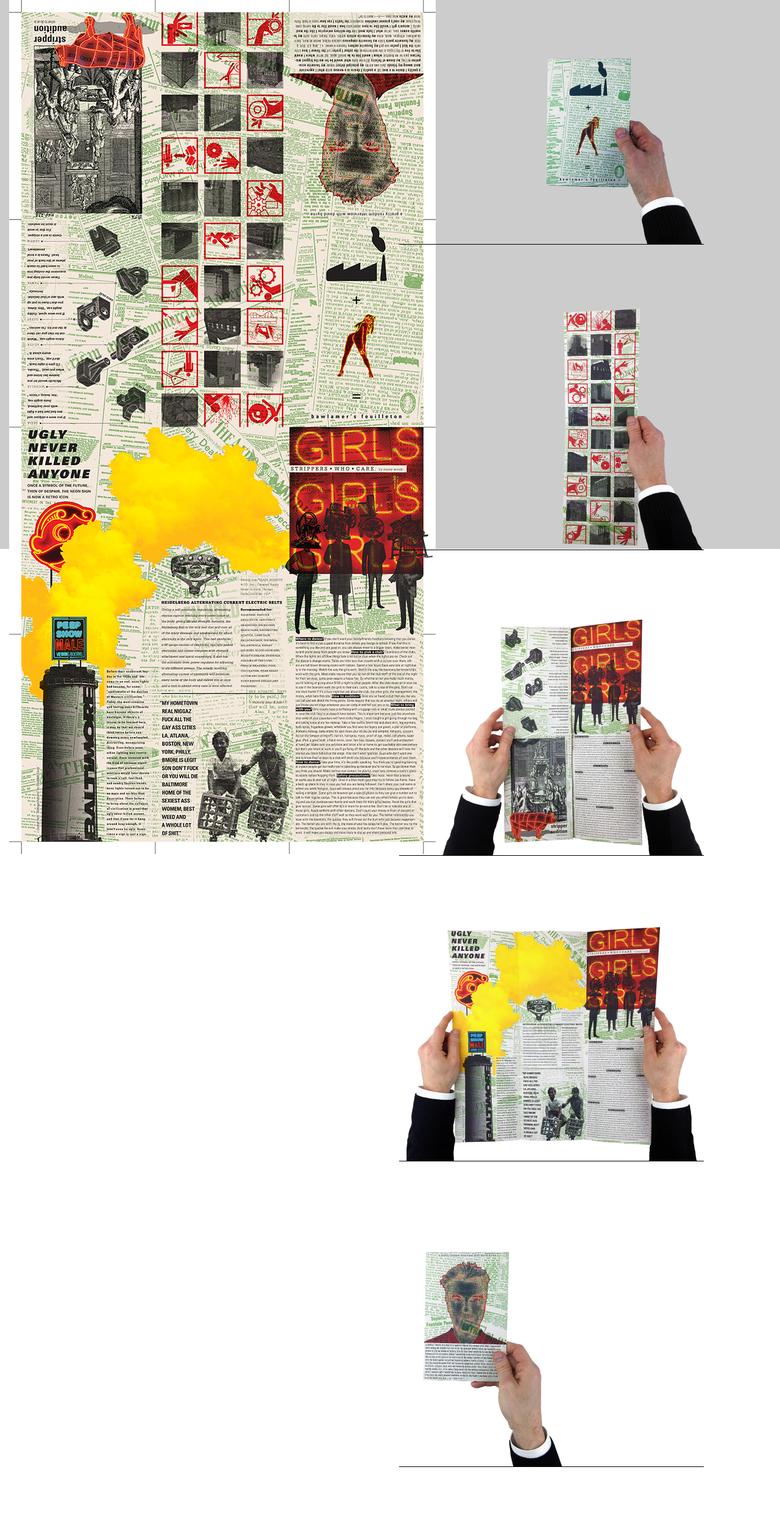
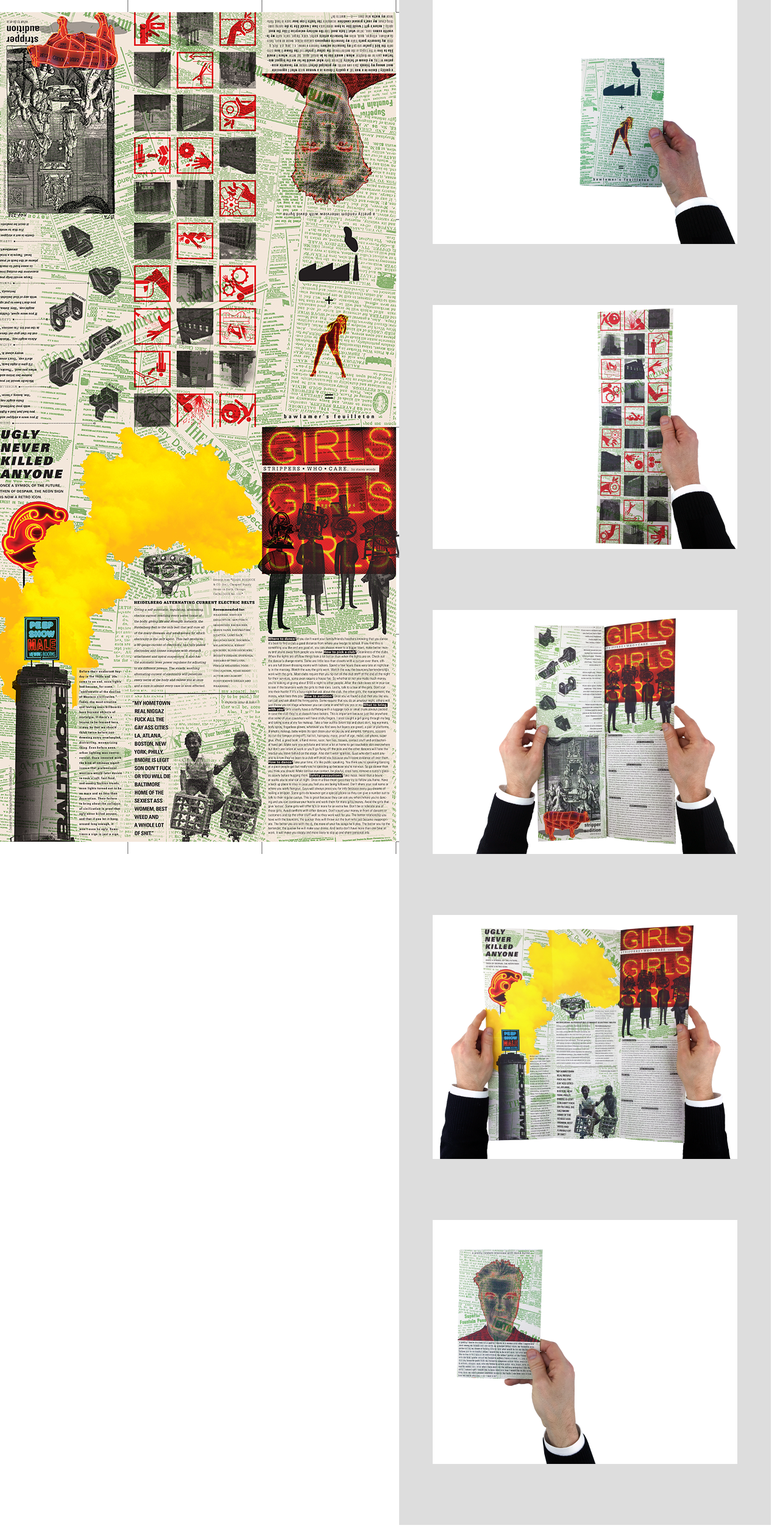
Before and after one commit to carolineportugal/estudioporto, a Jekyll site: the page built from _posts/2016-08-22-bawlamers-feuilleton.html, in a window 1280 px wide. Shown: the whole page at 61% size. Built offline with Jekyll 4.4.1, drawn with Linux system fonts in a browser that asks for light colours; nearby versions of some CDN libraries; some web fonts are replaced.

Commit message:
additions to zine project

```diff
--- a/_posts/2016-08-22-bawlamers-feuilleton.html
+++ b/_posts/2016-08-22-bawlamers-feuilleton.html
@@ -14,13 +14,13 @@
 
         <row>
           <div class="col-sm-6">
-            <div class="">
+            <div class="left-column">
                 <img src="/media/bawlamers-feuilleton/zine_general.jpg">
             </div>
           </div>
 
           <div class="col-sm-6">
-            <div class="">
+            <div class="right-column">
                 <img class="hands" src="/media/bawlamers-feuilleton/hand1.png">
                 <img class="hands" src="/media/bawlamers-feuilleton/hand2.png">
                 <img class="hands" src="/media/bawlamers-feuilleton/hand3.png">
--- a/_sass/_bawlamers-feuilleton.scss
+++ b/_sass/_bawlamers-feuilleton.scss
@@ -2,20 +2,37 @@
 // $serif-text:'Playfair Display', serif;
 // $beige:#F9F7ED;
 // $transition-time:.2s;
-$background: #ccc;
+$background: #ddd;
 
 // Code
 #bawlamers-feuilleton{
-  background: $background;
   height:100vh;
 
-  .hands{
-    border-bottom: 1px solid #000;
+  .left-column{
+    background: $background;
+    height:100%;
+    display: flex;
+    flex-direction: column;
+    align-items: center;
+
+    img{
+      max-width: 700px;
+    }
+  }
+
+  .right-column{
+    display: flex;
+    flex-direction: column;
+    align-items: center;
+    background: $background;
+
   }
 
   .hands{
-    max-width: 500px;
+    width: 500px;
     margin-bottom:10rem;
+    // border:1px solid #000;
+    background: #fff;
   }
 
 }
```
